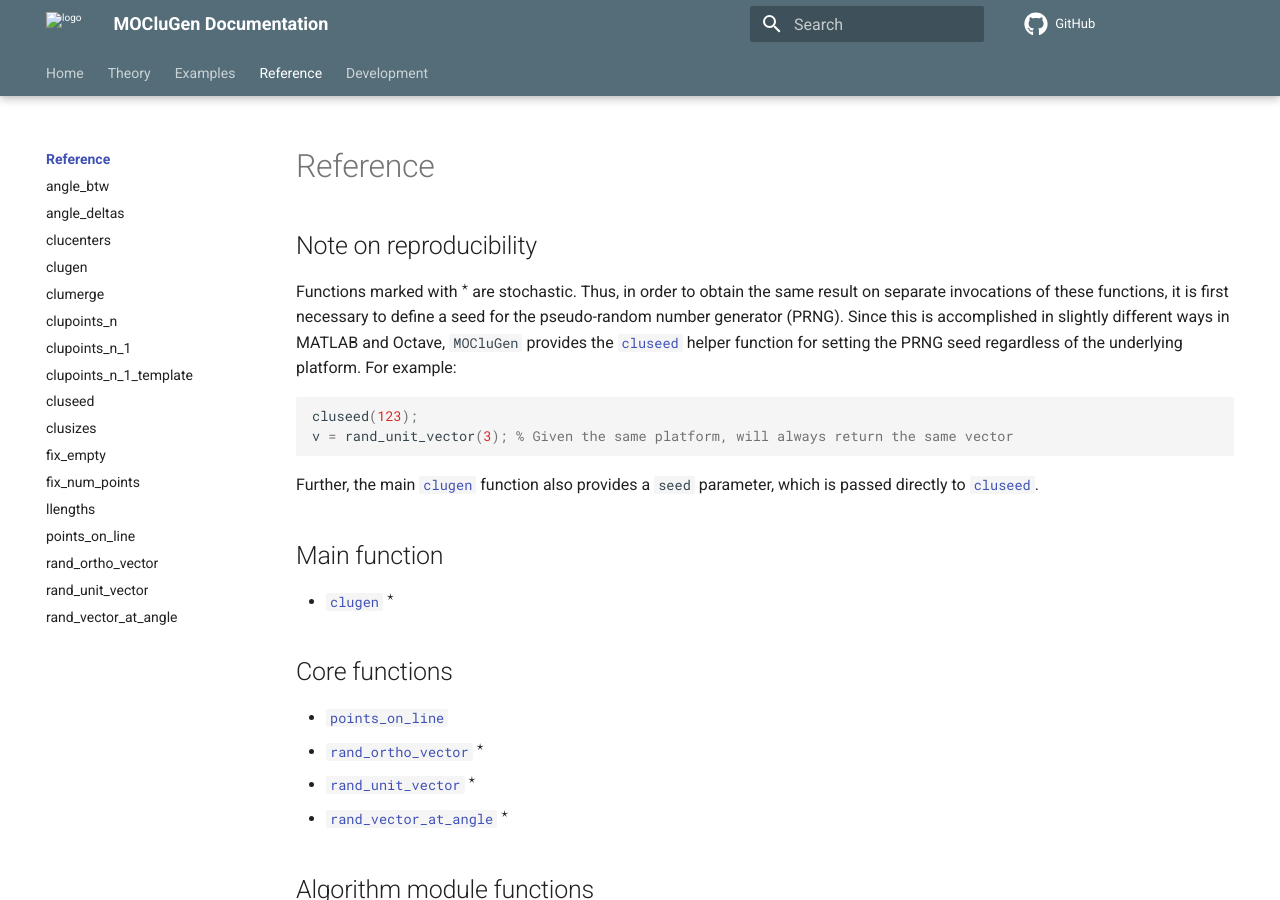
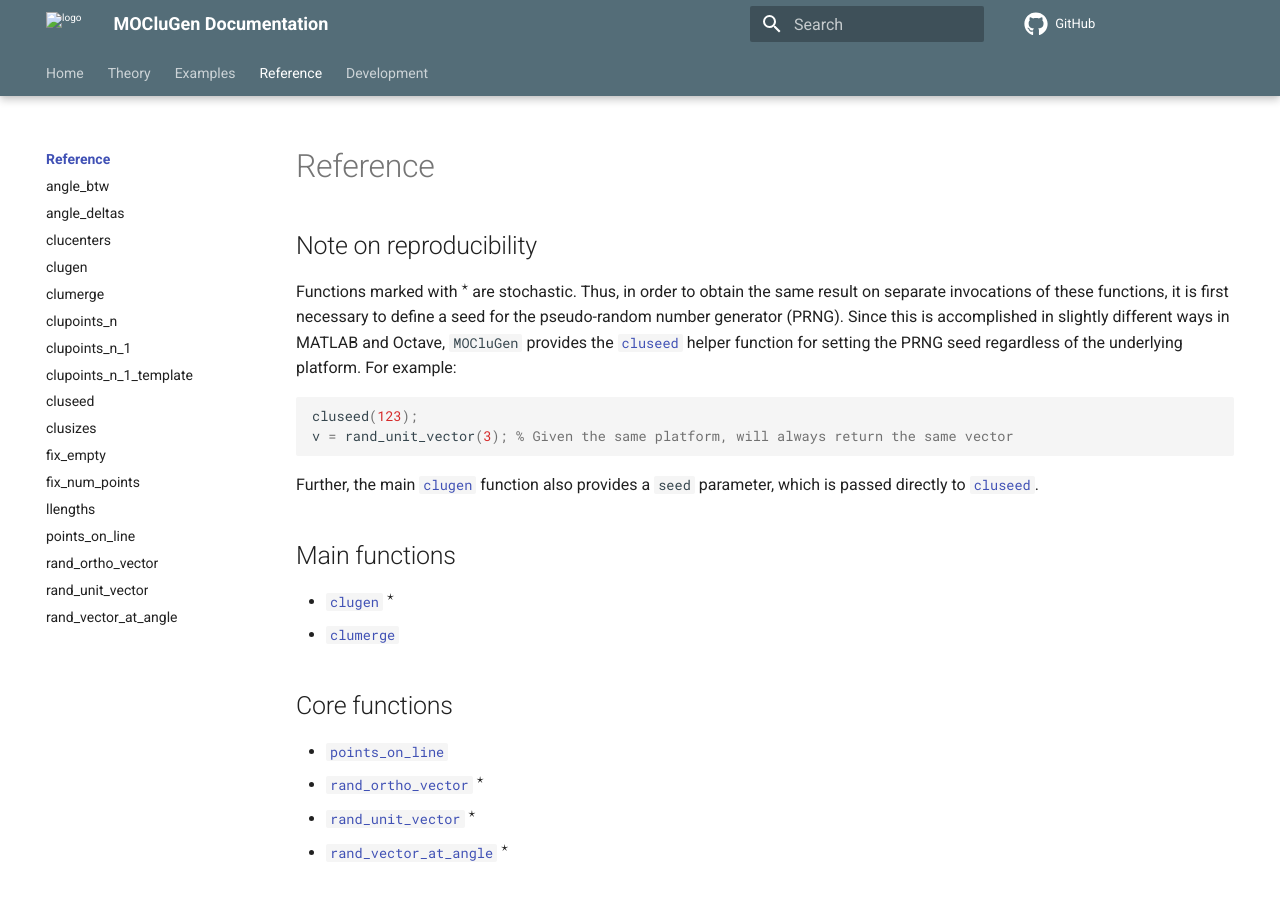
Before and after one commit to clugen/MOCluGen, an MkDocs documentation site: the page built from docs/docs/reference/index.md, in a window 1280 px wide and 900 px high. Built offline with MkDocs 1.6.1 and Material for MkDocs 9.7.7, drawn with Linux system fonts in a browser that asks for light colours; comment, search, counter and statistics services are not loaded.

Commit message:
Add clumerge() documentation link

```diff
--- a/docs/docs/reference/index.md
+++ b/docs/docs/reference/index.md
@@ -17,9 +17,10 @@ v = rand_unit_vector(3); % Given the same platform, will always return the same
 Further, the main [`clugen`](clugen) function also provides a `seed` parameter,
 which is passed directly to [`cluseed`](cluseed).
 
-## Main function
+## Main functions
 
 * [`clugen`](clugen) $^\star$
+* [`clumerge`](clumerge)
 
 ## Core functions
 
```
